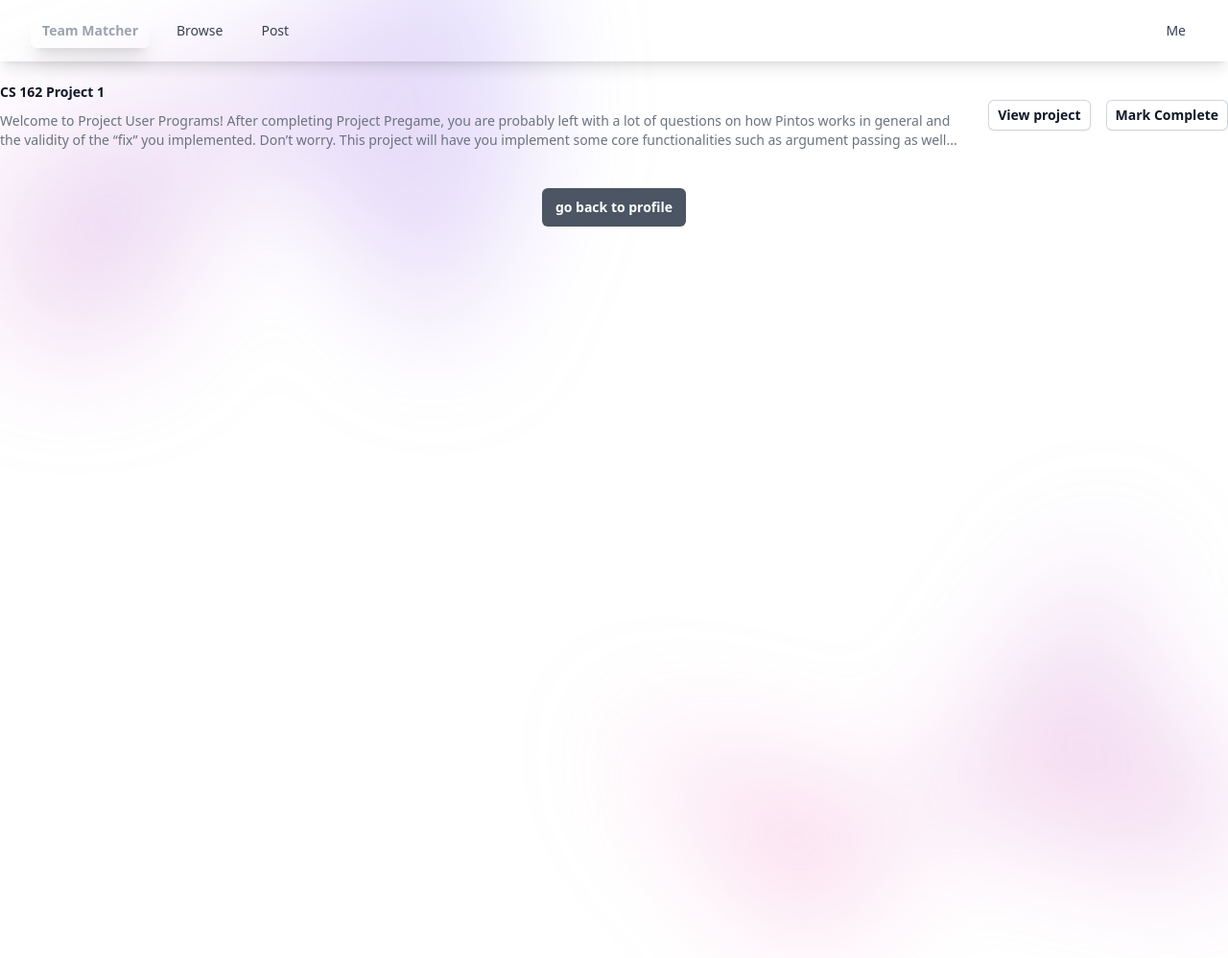
After one commit to b991/TeamMatcher, a Flask app: page /profileProjects in a window 1280 px wide. The commit adds this page. Shown: the whole page at 96% size. Run offline with Flask 3, Linux system fonts and the light colour scheme; a user stored in the database is signed in; data comes from the database, SQL or seed files in the repository; both versions use the stored data as it was after the commit; style sheets or scripts are compiled from the project's sources; some libraries are stand-ins or nearby versions.

Commit message:
add profile proj page

```diff
--- a/app.py
+++ b/app.py
@@ -59,10 +59,11 @@ def register():
         user = User(email=email, pwd=pwd_hashed, first_name=None, last_name=None)
         db.session.add(user)
         db.session.commit()
-        return redirect("/register-q")
+        return redirect("/login")
     return render_template("register.html")
 
 @match_app.route('/register-q', methods=['GET', 'POST'])
+@login_required
 def registerQuestion():
     if request.method == "POST":
         first_name = request.form.get("first-name")
@@ -131,6 +132,33 @@ def profile():
         user = User.query.filter_by(id=id).first()
         if user is None:
             user = user
+    return render_template("profile.html",
+                           me=(user.id == current_user.id),
+                           first_name=user.first_name,
+                           last_name=user.last_name,
+                           email=user.email,
+                           goal=user.goal if user.goal is not None else " ",
+                           fear=user.fear if user.fear is not None else " ",
+                           weekend=user.weekend if user.weekend is not None else " ",
+                           expertise=user.expertise if user.expertise is not None else " ",
+                           highlight=user.highlight if user.highlight is not None else " ",
+                           lookfor=user.lookfor if user.lookfor is not None else " ",
+                           skill=user.skill if user.skill is not None else " ",
+                           connect=user.connect if user.connect is not None else " ",
+                           weakness=user.weakness if user.weakness is not None else " ",
+                           hobby=user.hobby if user.hobby is not None else " ",
+
+                           )
+
+@match_app.route('/profileProjects', methods=['GET'])
+@login_required
+def profileprojects():
+    user = current_user
+    id = request.args.get('id')
+    if id is not None:
+        user = User.query.filter_by(id=id).first()
+        if user is None:
+            user = user
     num_projects = 0
     ids = []
     names = []
@@ -145,7 +173,7 @@ def profile():
             names.append(project.name)
             descriptions.append("{}...".format(project.description[:(min(300, len(project.description)))]))
             completes.append(project.complete)
-    return render_template("profile.html",
+    return render_template("profileProjects.html",
                            me=(user.id == current_user.id),
                            first_name=user.first_name,
                            last_name=user.last_name,
--- /dev/null
+++ b/templates/profileProjects.html
@@ -0,0 +1,65 @@
+{% extends 'template.html' %}
+
+
+{% block title %}
+ Team Matcher | My Profile
+{% endblock %}
+
+
+{% block body %}
+<div class="container max-w-7xl mx-auto">
+   {% if num_projects< 1 %}
+       <h1 class = "text-center pt-5"> there are no tasks. Create one below</h1>
+       <div class = "flex flex-col items-center ">
+           <a href="/post"
+       class="rounded-md bg-gray-600 mt-5 px-3.5 py-2.5 text-center text-sm font-semibold text-white shadow-sm hover:bg-gray-500 focus-visible:outline focus-visible:outline-2 focus-visible:outline-offset-2 focus-visible:outline-gray-600">
+       Post new project</a>
+       </div>
+
+
+   {% else %}
+   <ul role="list" class="divide-y divide-gray-400">
+               {%for i in range(0, num_projects)%}
+                   <li class="flex items-center justify-between gap-x-6 py-5">
+                       <div class="min-w-0">
+                           <div class="flex items-start gap-x-3">
+                               <p class="text-sm font-semibold leading-6 text-gray-900">{{ names[i] }}</p>
+                               {% if completes[i] == 1 %}
+                                   <p
+                                   class="rounded-md whitespace-nowrap mt-0.5 px-1.5 py-0.5 text-xs font-medium ring-1 ring-inset text-green-700 bg-green-50 ring-green-600/20">
+                                   Complete
+                                   </p>
+                               {% endif %}
+                           </div>
+                           <div class="flex items-start gap-x-3">
+                               <p class="mt-2 flex items-center gap-x-2 leading-5  text-sm text-gray-500">
+                                   {{ descriptions[i] }}
+                               </p>
+                           </div>
+                       </div>
+                       <div class="flex flex-none items-center gap-x-4">
+                           <a href="/project?id={{ ids[i] }}"
+                               class="hidden rounded-md bg-white px-2.5 py-1.5 text-sm font-semibold text-gray-900 shadow-sm ring-1 ring-inset ring-gray-300 hover:bg-gray-50 sm:block">View
+                               project<span class="sr-only"></span></a>
+                           {% if me == True and completes[i] == 0 %}
+                               <a href="/complete?id={{ ids[i] }}"
+                                   class="hidden rounded-md bg-white px-2.5 py-1.5 text-sm font-semibold text-gray-900 shadow-sm ring-1 ring-inset ring-gray-300 hover:bg-gray-50 sm:block">Mark
+                                   Complete<span class="sr-only"></span></a>
+                           {% endif %}
+                       </div>
+                   </li>
+
+
+               {%endfor%}
+   </ul>
+   {% endif %}
+    <div class = "flex flex-col items-center ">
+
+                   <a href="/profile"
+       class="rounded-md bg-gray-600 mt-5 px-3.5 py-2.5 text-center text-sm font-semibold text-white shadow-sm hover:bg-gray-500 focus-visible:outline focus-visible:outline-2 focus-visible:outline-offset-2 focus-visible:outline-gray-600">
+       go back to profile</a>
+    </div>
+</div>
+
+
+{% endblock %}
--- a/templates/register.html
+++ b/templates/register.html
@@ -22,7 +22,7 @@
             <div class=" bg-white mt-4 p-8 py-4 pt-10 rounded-3xl w-96 shadow-md">
                 <h2 class="text-2xl font-bold mb-4 text-center">Register</h2>
                 <div class="mt-10 sm:mx-auto sm:w-full sm:max-w-sm">
-                    <form class="space-y-6" action="/register" method="POST">
+                    <form class="space-y-6" action="#" method="POST">
                         <div>
                             <label for="email" class="block text-sm font-medium leading-6 text-gray-900">Email
                                 address</label>
@@ -44,7 +44,8 @@
                         </div>
 
                         <div>
-                            <button type="submit" class="flex w-full justify-center rounded-md bg-indigo-600 px-3 py-1.5 text-sm font-semibold leading-6 text-white shadow-sm hover:bg-indigo-500 focus-visible:outline focus-visible:outline-2 focus-visible:outline-offset-2 focus-visible:outline-indigo-600"> Continue</button>
+                            <button type="submit"
+                                class="flex w-full justify-center rounded-md bg-indigo-600 px-3 py-1.5 text-sm font-semibold leading-6 text-white shadow-sm hover:bg-indigo-500 focus-visible:outline focus-visible:outline-2 focus-visible:outline-offset-2 focus-visible:outline-indigo-600"> Continue</button>
                         </div>
                     </form>
 
--- a/templates/template.html
+++ b/templates/template.html
@@ -19,10 +19,9 @@
     <nav class="bg-transparent shadow-lg">
         <div class="mx-auto px-2 sm:px-6 lg:px-8">
             <div class="relative flex h-16 items-center justify-between">
-                <div class="flex items-center justify-center">
-                        <div class="flex space-x-4">
-                            <!-- Current: "bg-gray-900 text-white", Default: "text-gray-300 hover:bg-gray-700 hover:text-white" -->
-                            <text class="rounded-md bg-indigo-600 text-sm font-semibold leading-6 text-white shadow-sm px-3 py-1">Team Matcher</text>
+                <div class="flex items-center justify-center ">
+                        <div class="flex space-x-4 items-center">
+                            <p class="rounded-md shadow-xl text-sm font-semibold text-gray-400 text-center px-3 py-2">Team Matcher</p>
                             <a href="/browse" class="text-gray-700 hover:bg-gray-700 hover:text-white rounded-md px-3 py-2 text-sm font-medium">Browse</a>
                             <a href="/post"
                                 class="text-gray-700 hover:bg-gray-700 hover:text-white rounded-md px-3 py-2 text-sm font-medium">Post</a>
```
Also changed, not shown: templates/profile.html (+21 -41 lines), instance/db.sqlite.
